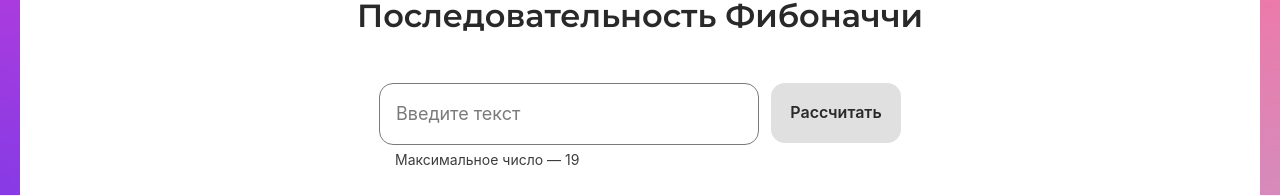
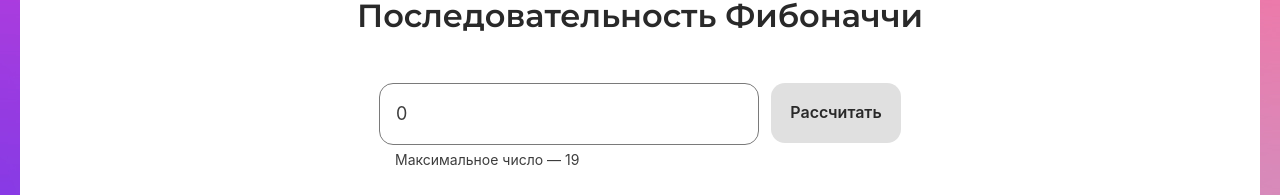
Before and after one commit to lexanikitin/algososh, a React (Create React App) app: page /fibonacci in a window 1280 px wide. Shown: the part 196-391 px from the top of the page. Built offline with nearby package versions, Linux system fonts and the light colour scheme.

Commit message:
bug-fix: добавил пропущенные value в input полях

```diff
--- a/src/components/fibonacci-page/fibonacci-page.tsx
+++ b/src/components/fibonacci-page/fibonacci-page.tsx
@@ -4,7 +4,6 @@ import styles from "./fibonacci.module.css";
 import {Input} from "../ui/input/input";
 import {Button} from "../ui/button/button";
 import {Circle} from "../ui/circle/circle";
-import {ElementStates} from "../../types/element-states";
 import {sleep} from "../../utils/utils";
 import {SHORT_DELAY_IN_MS} from "../../constants/delays";
 
@@ -53,6 +52,7 @@ export const FibonacciPage: React.FC = () => {
             max={19}
             isLimitText={true}
             onChange={onChangeHandler}
+            value={input}
           />
           <Button
             type={'submit'}
--- a/src/components/string/string.tsx
+++ b/src/components/string/string.tsx
@@ -51,6 +51,7 @@ export const StringComponent: React.FC = () => {
             maxLength={11}
             isLimitText={true}
             onChange={onChangeHandler}
+            value={input}
           />
           <Button
             type={'submit'}
```
